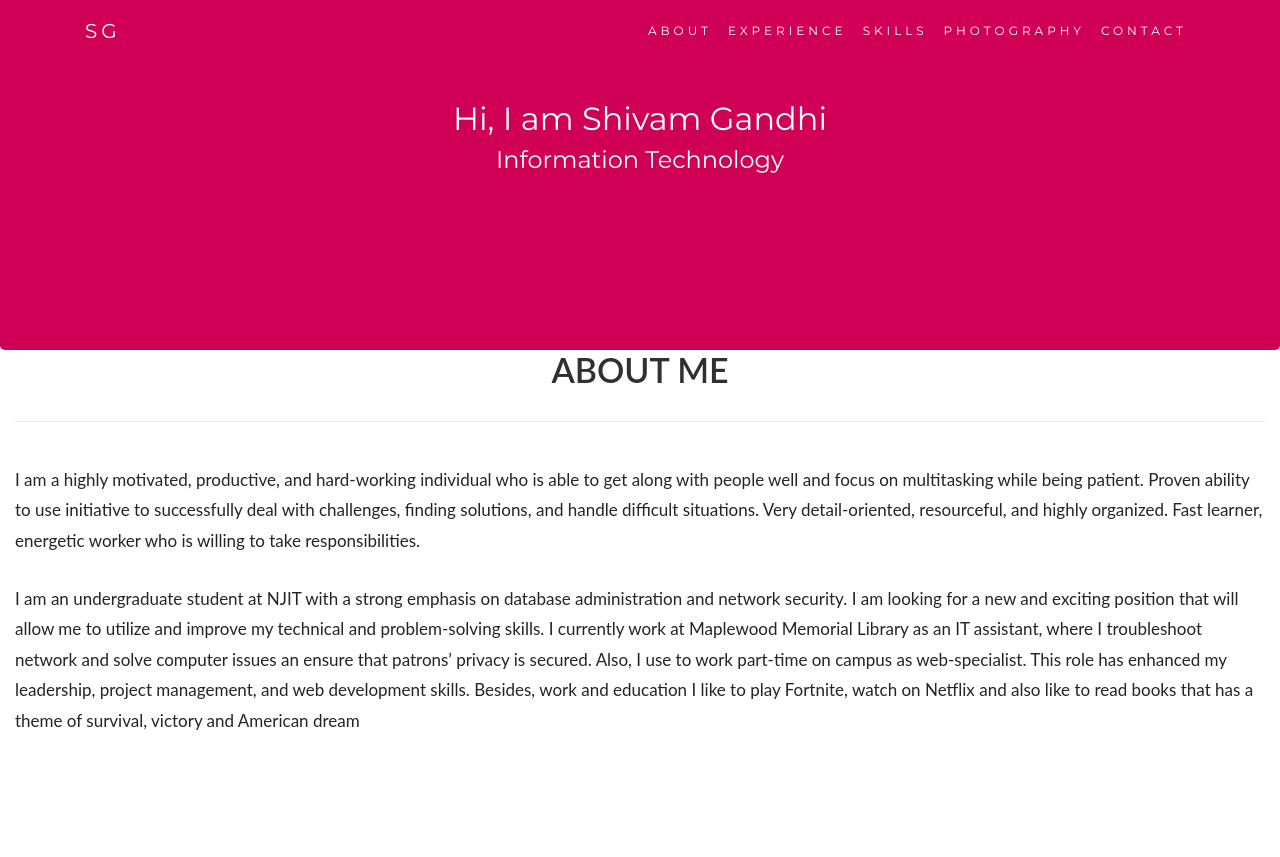
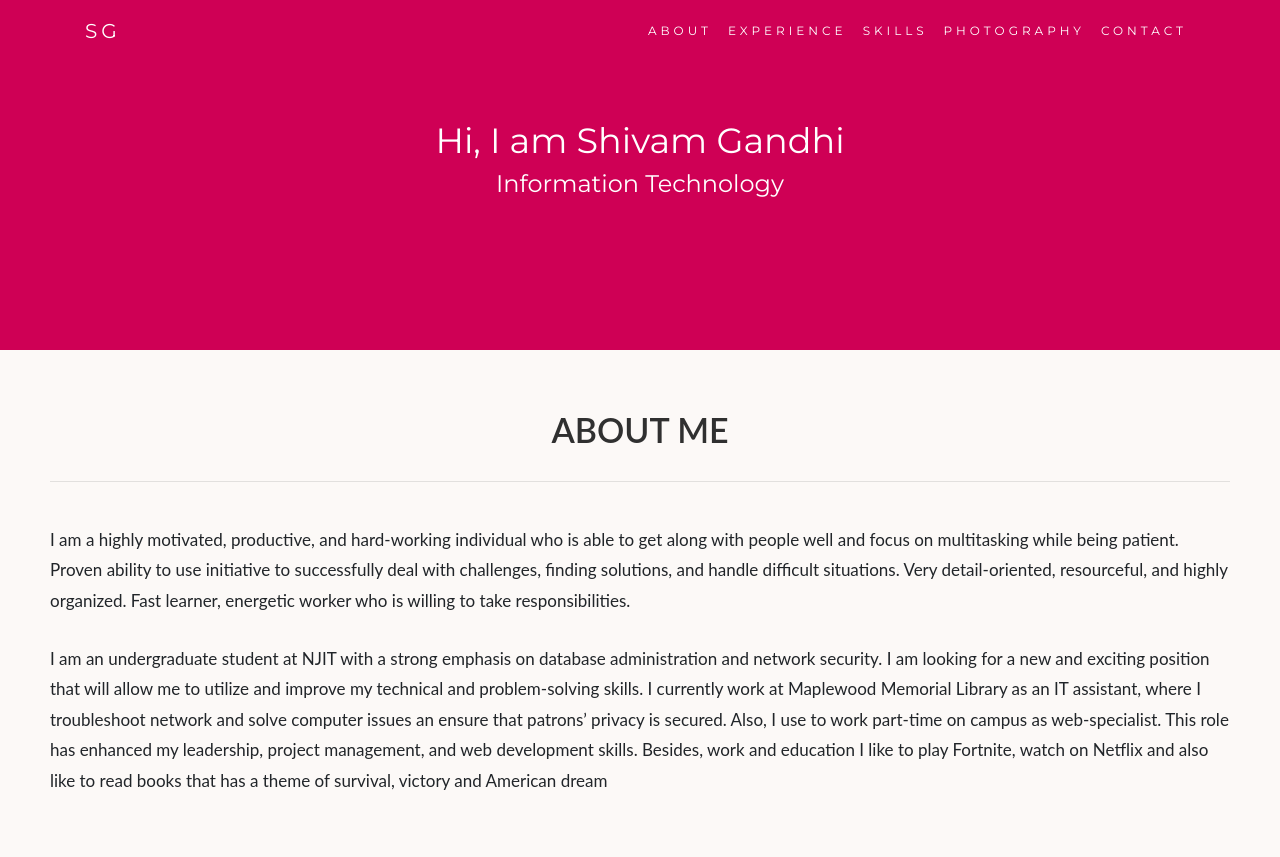
Before and after one commit to skgandhi44/Digital-Resume, a PHP site: page /index.html in a window 1280 px wide. Before the commit the page ends 800 px from the top, so only its background shows below. Run offline with PHP 8.4, Linux system fonts and the light colour scheme; some libraries are stand-ins or nearby versions.

Commit message:
Gave padding top and bottom to container-fluid

```diff
--- a/style.css
+++ b/style.css
@@ -38,6 +38,12 @@ a.navbar-brand, a.nav-link{
     font-family: Montserrat, sans-serif;
     margin-bottom: 0px;
     height: 350px;
+    border-radius: 0 !important;
+}
+
+#nameTitle{
+    margin-top: 20px;
+    font-size: 35px;
 }
 
 h1 {
@@ -51,3 +57,27 @@ h1 {
 p1{
     font-size: 17px;
 }
+
+
+#profilePhoto{
+    height: 350px;
+    width: 260px;
+    border-radius: 7px;
+    margin-top: 100px;
+}
+
+/*
+    Container-fluid: color, margin, column, padding
+*/
+
+.container-fluid {
+    padding: 60px 50px;
+}
+
+.firstContainerBackground, .thirdContainerBackground, .fifthContainerBackground{
+    background-color: #FCF9F7;
+}
+
+.secondContainerBackground{
+    background-color: white;
+}
```
